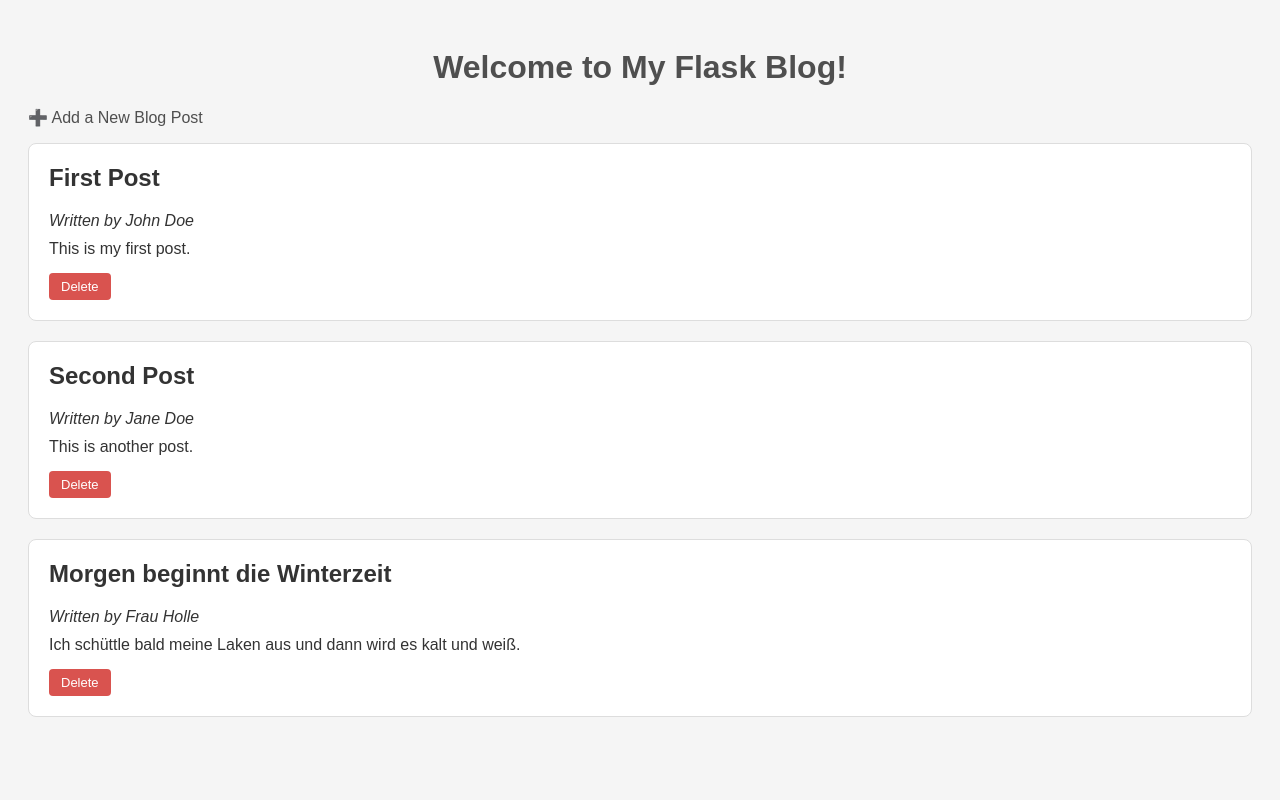
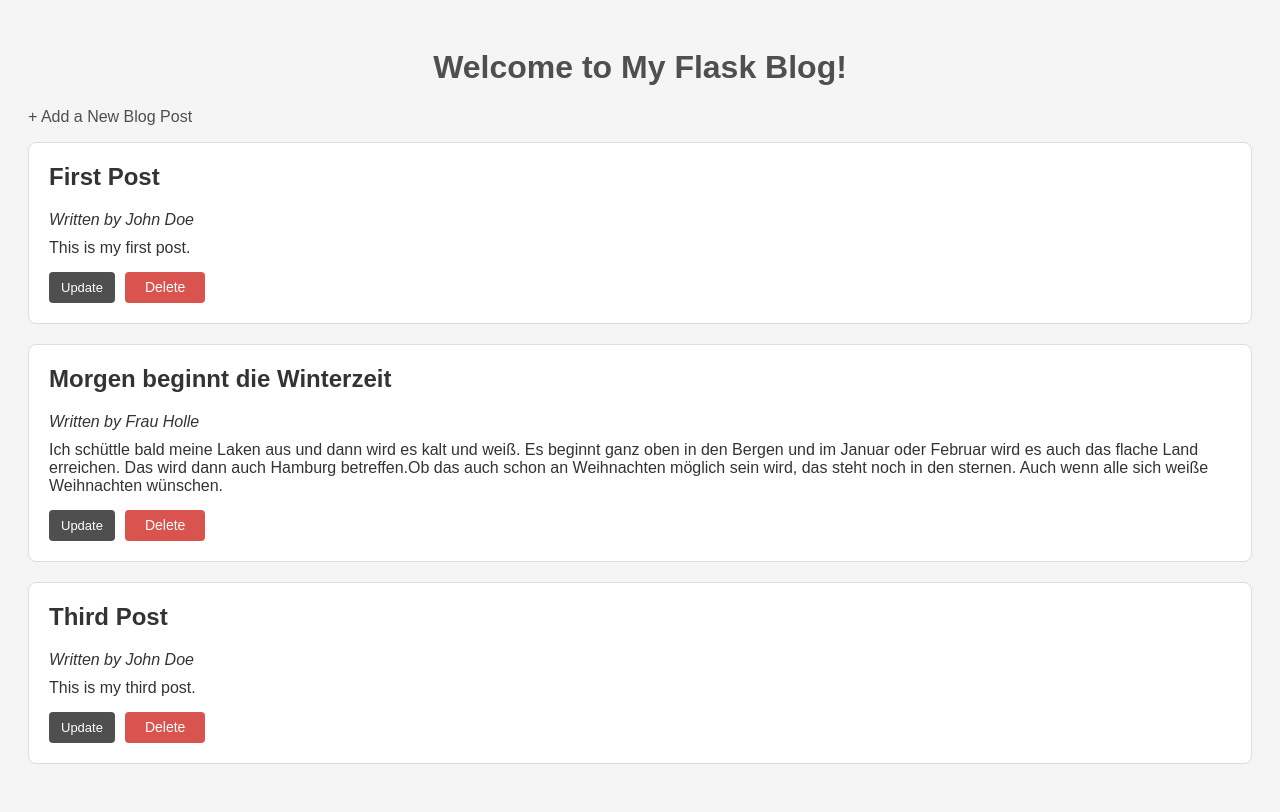
Before and after one commit to roberthecker-hue/masterblog, a Flask app: page / in a window 1280 px wide. Before the commit the page ends 717 px from the top, so only its background shows below. Run offline with Flask 3, Linux system fonts and the light colour scheme.

Commit message:
New Feature/ Update einzelner Posts eingefügt.

```diff
--- a/app.py
+++ b/app.py
@@ -5,67 +5,125 @@ app = Flask(__name__)
 
 
 def load_posts():
-    """Hilfsfunktion zum Laden der Posts aus der JSON-Datei."""
+    """Lädt alle Blogbeiträge aus der lokalen JSON-Datei.
+
+    Returns:
+        list: Eine Liste von Dictionaries, die jeweils einen Blogbeitrag darstellen.
+    """
     with open("blogposts.json", "r", encoding="utf-8") as file:
         return json.load(file)
 
 
 def save_posts(posts):
-    """Hilfsfunktion zum Speichern der Posts in der JSON-Datei."""
+    """Speichert die übergebene Beitragsliste in der JSON-Datei.
+
+    Args:
+        posts (list): Die zu speichernde Liste von Blogbeiträgen.
+    """
     with open("blogposts.json", "w", encoding="utf-8") as file:
         json.dump(posts, file, indent=4)
 
 
-@app.route('/')
-def index():
-    blog_posts = load_posts()
-    return render_template('index.html', posts=blog_posts)
+def fetch_post_by_id(post_id):
+    """Sucht einen einzelnen Blogbeitrag anhand seiner eindeutigen ID.
+
+    Args:
+        post_id (int): Die ID des gesuchten Beitrags.
+
+    Returns:
+        dict oder None: Das Beitragsobjekt bei Treffer, sonst None.
+    """
+    posts = load_posts()
+    for post in posts:
+        if post["id"] == post_id:
+            return post
+    return None
 
 
-@app.route('/add', methods=['GET', 'POST'])
+@app.route("/")
+def index():
+    """Zeigt die Startseite mit allen vorhandenen Blogbeiträgen an."""
+    blog_posts = load_posts()
+    return render_template("index.html", posts=blog_posts)
+
+
+@app.route("/add", methods=["GET", "POST"])
 def add():
-    if request.method == 'POST':
-        # Formulardaten auslesen
-        author = request.form.get('author')
-        title = request.form.get('title')
-        content = request.form.get('content')
+    """Erstellt einen neuen Blogbeitrag.
+
+    GET: Zeigt das Formular zum Erstellen an.
+    POST: Verarbeitet die Formulardaten, vergibt eine neue ID und speichert den Beitrag.
+    """
+    if request.method == "POST":
+        # Formulardaten aus dem POST-Request auslesen
+        author = request.form.get("author")
+        title = request.form.get("title")
+        content = request.form.get("content")
 
         posts = load_posts()
 
-        # Eindeutige ID vergeben
-        new_id = max([p['id'] for p in posts], default=0) + 1
+        # Eindeutige ID generieren (höchste bestehende ID + 1)
+        new_id = max([p["id"] for p in posts], default=0) + 1
 
-        # Neuen Beitrag an die Liste anhängen
-        posts.append({
-            "id": new_id,
-            "author": author,
-            "title": title,
-            "content": content
-        })
+        posts.append(
+            {"id": new_id, "author": author, "title": title, "content": content}
+        )
 
-        # Aktualisierte Liste in JSON-Datei speichern
         save_posts(posts)
+        return redirect(url_for("index"))
 
-        # Nach dem Speichern zurück zur Startseite weiterleiten
-        return redirect(url_for('index'))
-
-    return render_template('add.html')
+    return render_template("add.html")
 
 
-@app.route('/delete/<int:post_id>', methods=['POST'])
+@app.route("/delete/<int:post_id>", methods=["POST"])
 def delete(post_id):
+    """Löscht einen spezifischen Blogbeitrag anhand seiner ID.
+
+    Args:
+        post_id (int): Die ID des zu löschenden Beitrags.
+    """
     posts = load_posts()
 
-    # Klassische Schleife statt List Comprehension
+    # Alle Beiträge behalten, außer den mit der zu löschenden ID
     updated_posts = []
     for post in posts:
-        if post['id'] != post_id:
+        if post["id"] != post_id:
             updated_posts.append(post)
 
     save_posts(updated_posts)
-
-    return redirect(url_for('index'))
+    return redirect(url_for("index"))
 
 
-if __name__ == '__main__':
+@app.route("/update/<int:post_id>", methods=["GET", "POST"])
+def update(post_id):
+    """Bearbeitet einen bestehenden Blogbeitrag.
+
+    GET: Zeigt das mit den Beitragsdaten vorausgefüllte Formular an.
+    POST: Überschreibt die geänderten Felder und speichert die Datei ab.
+
+    Args:
+        post_id (int): Die ID des zu bearbeitenden Beitrags.
+    """
+    post = fetch_post_by_id(post_id)
+    if post is None:
+        return "Post not found", 404
+
+    if request.method == "POST":
+        posts = load_posts()
+
+        # Den passenden Beitrag suchen und Felder aktualisieren
+        for p in posts:
+            if p["id"] == post_id:
+                p["author"] = request.form.get("author")
+                p["title"] = request.form.get("title")
+                p["content"] = request.form.get("content")
+                break
+
+        save_posts(posts)
+        return redirect(url_for("index"))
+
+    return render_template("update.html", post=post)
+
+
+if __name__ == "__main__":
     app.run(host="0.0.0.0", port=5001, debug=True)
--- a/blogposts.json
+++ b/blogposts.json
@@ -6,15 +6,15 @@
         "content": "This is my first post."
     },
     {
-        "id": 2,
-        "author": "Jane Doe",
-        "title": "Second Post",
-        "content": "This is another post."
-    },
-    {
         "id": 4,
         "author": "Frau Holle",
         "title": "Morgen beginnt die Winterzeit",
-        "content": "Ich sch\u00fcttle bald meine Laken aus und dann wird es kalt und wei\u00df."
+        "content": "Ich sch\u00fcttle bald meine Laken aus und dann wird es kalt und wei\u00df. Es beginnt ganz oben in den Bergen und im Januar oder Februar wird es auch das flache Land erreichen. Das wird dann auch Hamburg betreffen.Ob das auch schon an Weihnachten m\u00f6glich sein wird, das steht noch in den sternen. Auch wenn alle sich wei\u00dfe Weihnachten w\u00fcnschen."
+    },
+    {
+        "id": 5,
+        "author": "John Doe",
+        "title": "Third Post",
+        "content": "This is my third post."
     }
 ]
--- a/static/style.css
+++ b/static/style.css
@@ -1,3 +1,4 @@
+/* Grundlayouts & Schrift */
 body {
     font-family: Arial, sans-serif;
     background-color: #F5F5F5;
@@ -10,6 +11,16 @@ h1 {
     color: #4F4F4F;
 }
 
+a {
+    color: #4F4F4F;
+    text-decoration: none;
+}
+
+a:hover {
+    text-decoration: underline;
+}
+
+/* Karten-Layout für Blogposts & Formularkarten */
 .post {
     background-color: #FFF;
     border: 1px solid #DDD;
@@ -26,7 +37,7 @@ h1 {
     margin: 10px 0;
 }
 
-/* Add-Formular-Styling für konsistenten Look */
+/* Formular-Eingabefelder */
 .post form p {
     margin-bottom: 15px;
 }
@@ -48,7 +59,8 @@ h1 {
     font-size: 14px;
 }
 
-.post button {
+/* Primary Button (Speichern / Hinzufügen / Bearbeiten im Formular) */
+.post button[type="submit"] {
     background-color: #4F4F4F;
     color: white;
     border: none;
@@ -58,29 +70,52 @@ h1 {
     font-size: 14px;
 }
 
-.post button:hover {
+.post button[type="submit"]:hover {
     background-color: #333;
 }
 
-a {
-    color: #4F4F4F;
+/* Action-Buttons & Layout in der Beitragsübersicht */
+.post-actions {
+    margin-top: 15px;
+    display: flex;
+    align-items: center;
+    gap: 10px;
+}
+
+.button-link {
+    display: inline-flex;
+    align-items: center;
+    justify-content: center;
+    background-color: #4F4F4F;
+    color: white;
+    padding: 6px 12px;
+    border-radius: 4px;
+    text-decoration: none;
+    font-size: 13px;
+    height: 31px;
+    box-sizing: border-box;
+}
+
+.button-link:hover {
+    background-color: #333;
     text-decoration: none;
 }
 
-a:hover {
-    text-decoration: underline;
-}
-
-.post form button {
-    background-color: #d9534f;
+.delete-btn {
+    display: inline-flex;
+    align-items: center;
+    justify-content: center;
+    background-color: #d9534f !important;
     color: white;
     border: none;
     padding: 6px 12px;
     border-radius: 4px;
     cursor: pointer;
     font-size: 13px;
+    height: 31px;
+    box-sizing: border-box;
 }
 
-.post form button:hover {
-    background-color: #c9302c;
+.delete-btn:hover {
+    background-color: #c9302c !important;
 }
--- a/templates/add.html
+++ b/templates/add.html
@@ -7,13 +7,14 @@
     <link rel="stylesheet" href="{{ url_for('static', filename='style.css') }}">
 </head>
 <body>
+    <main>
         <h1>Add New Blog Post</h1>
 
         <div class="post">
-        <form method="POST" action="{{ url_for('add') }}">
+            <form action="{{ url_for('add') }}" method="POST">
                 <p>
                     <label for="author">Author:</label>
-                <input type="text" id="author" name="author" required>
+                    <input type="text" id="author" name="author" required autocomplete="name">
                 </p>
                 <p>
                     <label for="title">Title:</label>
@@ -30,5 +31,6 @@
         </div>
 
         <p><a href="{{ url_for('index') }}">← Back to Home</a></p>
+    </main>
 </body>
 </html>
--- a/templates/index.html
+++ b/templates/index.html
@@ -7,23 +7,28 @@
     <link rel="stylesheet" href="{{ url_for('static', filename='style.css') }}">
 </head>
 <body>
+    <main>
         <h1>Welcome to My Flask Blog!</h1>
 
         <p>
-        <a href="{{ url_for('add') }}">➕ Add a New Blog Post</a>
+            <a href="{{ url_for('add') }}" class="add-link">+ Add a New Blog Post</a>
         </p>
 
         {% for post in posts %}
-    <div class="post">
+        <article class="post">
             <h2>{{ post.title }}</h2>
             <p><em>Written by {{ post.author }}</em></p>
             <p>{{ post.content }}</p>
 
-        <form action="{{ url_for('delete', post_id=post.id) }}" method="POST" style="margin-top: 15px;">
-            <button type="submit">Delete</button>
+            <div class="post-actions">
+                <a href="{{ url_for('update', post_id=post.id) }}" class="button-link">Update</a>
+
+                <form action="{{ url_for('delete', post_id=post.id) }}" method="POST">
+                    <button type="submit" class="delete-btn">Delete</button>
                 </form>
             </div>
+        </article>
         {% endfor %}
-
+    </main>
 </body>
 </html>
```
Also changed, not shown: templates/update.html (added, +36 -0 lines). Lines whose indentation alone changed are shown as unchanged.
